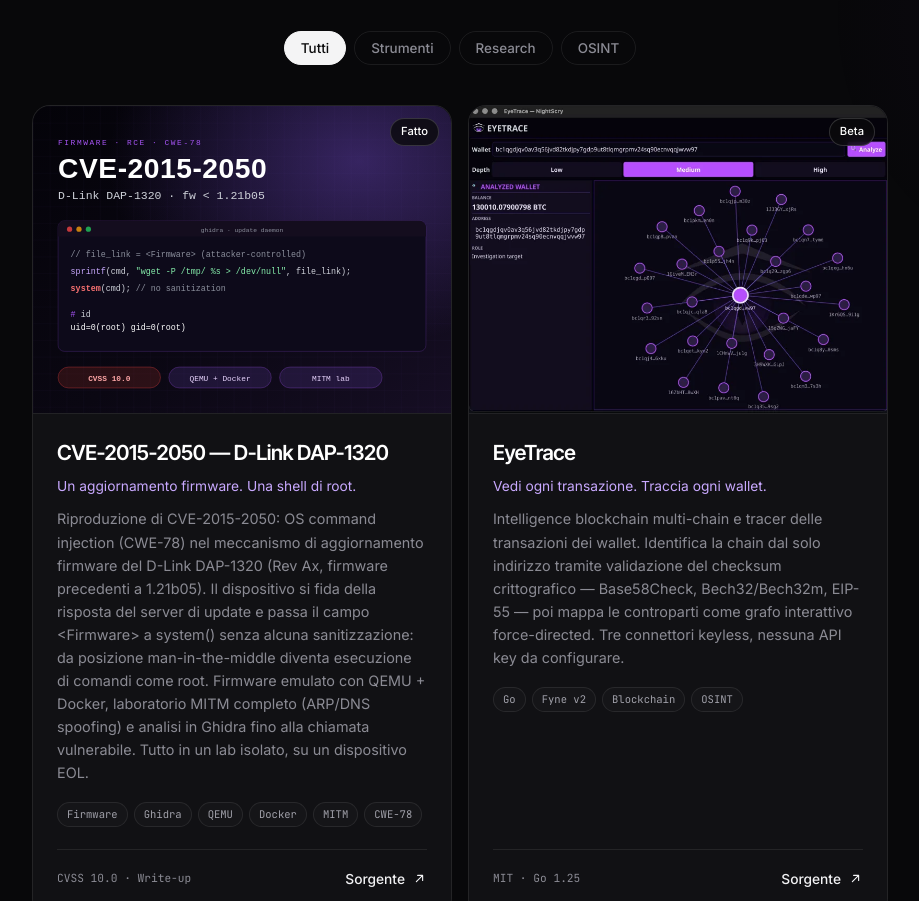
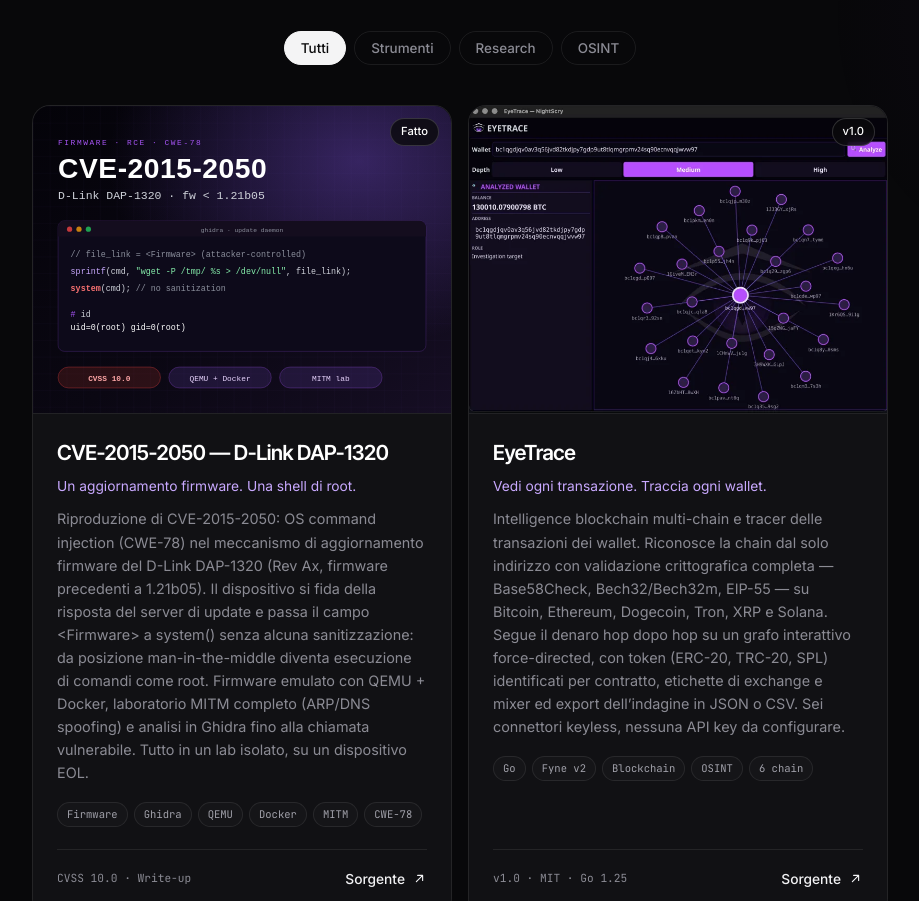
Before and after one commit to nightscry/nightscry.github.io, a plain HTML site: page portfolio.html in a window 1280 px wide. Shown: the part 302-1203 px from the top of the page, without its empty margins (180-1099 px from the left). Drawn offline with Linux system fonts and the light colour scheme.

Commit message:
EyeTrace 1.0: six chains, multi-hop, v1.0 status
Co-Authored-By: Claude Opus 5.5 <noreply@anthropic.com>

```diff
--- a/i18n.js
+++ b/i18n.js
@@ -83,8 +83,8 @@
       en: 'data touched',
     },
     'feat.eye': {
-      it: 'Tracer multi-chain di wallet: riconosce la chain dal solo indirizzo tramite checksum crittografico e mappa le controparti come grafo interattivo.',
-      en: 'Multi-chain wallet tracer: it recognises the chain from the address alone via cryptographic checksum and maps counterparties as an interactive graph.',
+      it: 'Tracer multi-chain di wallet su sei blockchain: riconosce la chain dal solo indirizzo tramite checksum crittografico e segue il denaro hop dopo hop su un grafo interattivo.',
+      en: 'Multi-chain wallet tracer across six blockchains: it recognises the chain from the address alone via cryptographic checksum and follows the money hop by hop on an interactive graph.',
     },
     'res.pdf':  { it: 'Leggi il report', en: 'Read the report' },
     'res.all':  { it: 'Tutti i progetti', en: 'All projects' },
@@ -239,8 +239,8 @@
       en: 'REPORT · OSINT · SQLi',
     },
     'tag.eye': {
-      it: 'TOOL · BLOCKCHAIN OSINT · BETA',
-      en: 'TOOL · BLOCKCHAIN OSINT · BETA',
+      it: 'TOOL · BLOCKCHAIN OSINT · v1.0',
+      en: 'TOOL · BLOCKCHAIN OSINT · v1.0',
     },
     'tag.soon': {
       it: 'WORK IN PROGRESS · OSINT',
@@ -323,14 +323,15 @@
       en: 'OSINT',
     },
     'status.beta': { it: 'Beta', en: 'Beta' },
+    'status.v1':   { it: 'v1.0', en: 'v1.0' },
     'status.done': {
       it: 'Fatto',
       en: 'Done',
     },
     'eye.line': { it: 'Vedi ogni transazione. Traccia ogni wallet.', en: 'See every transaction. Trace every wallet.' },
     'eye.desc': {
-      it: 'Intelligence blockchain multi-chain e tracer delle transazioni dei wallet. Identifica la chain dal solo indirizzo tramite validazione del checksum crittografico — Base58Check, Bech32/Bech32m, EIP-55 — poi mappa le controparti come grafo interattivo force-directed. Tre connettori keyless, nessuna API key da configurare.',
-      en: 'Multi-chain blockchain intelligence and wallet transaction tracer. It identifies the chain from the address alone through cryptographic checksum validation — Base58Check, Bech32/Bech32m, EIP-55 — then maps the counterparties as an interactive force-directed graph. Three keyless connectors, no API keys to configure.',
+      it: 'Intelligence blockchain multi-chain e tracer delle transazioni dei wallet. Riconosce la chain dal solo indirizzo con validazione crittografica completa — Base58Check, Bech32/Bech32m, EIP-55 — su Bitcoin, Ethereum, Dogecoin, Tron, XRP e Solana. Segue il denaro hop dopo hop su un grafo interattivo force-directed, con token (ERC-20, TRC-20, SPL) identificati per contratto, etichette di exchange e mixer ed export dell’indagine in JSON o CSV. Sei connettori keyless, nessuna API key da configurare.',
+      en: 'Multi-chain blockchain intelligence and wallet transaction tracer. It recognises the chain from the address alone with full cryptographic validation — Base58Check, Bech32/Bech32m, EIP-55 — across Bitcoin, Ethereum, Dogecoin, Tron, XRP and Solana. It follows the money hop by hop on an interactive force-directed graph, with tokens (ERC-20, TRC-20, SPL) identified by contract, exchange and mixer labels, and investigations exported as JSON or CSV. Six keyless connectors, no API keys to configure.',
     },
     'ita.line': { it: 'La cybersecurity italiana è un’altra cosa.', en: 'Italian Cybersecurity is something else.' },
     'ita.desc': {
--- a/portfolio.html
+++ b/portfolio.html
@@ -82,14 +82,14 @@
         <div class="proj-shot">
           <img src="assets/eyetrace-graph.webp" width="800" height="588" loading="lazy" decoding="async"
                alt="EyeTrace tracing a Bitcoin wallet: its counterparty addresses drawn as a force-directed graph, with balance and address in the side panel." />
-          <span class="proj-status" data-i18n="status.beta">Beta</span>
+          <span class="proj-status" data-i18n="status.v1">v1.0</span>
         </div>
         <h3>EyeTrace</h3>
         <p class="proj-line" data-i18n="eye.line">Vedi ogni transazione. Traccia ogni wallet.</p>
-        <p data-i18n="eye.desc">Intelligence blockchain multi-chain e tracer delle transazioni dei wallet. Identifica la chain dal solo indirizzo tramite validazione del checksum crittografico — Base58Check, Bech32/Bech32m, EIP-55 — poi mappa le controparti come grafo interattivo force-directed. Tre connettori keyless, nessuna API key da configurare.</p>
-        <ul class="tags"><li>Go</li><li>Fyne v2</li><li>Blockchain</li><li>OSINT</li></ul>
+        <p data-i18n="eye.desc">Intelligence blockchain multi-chain e tracer delle transazioni dei wallet. Riconosce la chain dal solo indirizzo con validazione crittografica completa — Base58Check, Bech32/Bech32m, EIP-55 — su Bitcoin, Ethereum, Dogecoin, Tron, XRP e Solana. Segue il denaro hop dopo hop su un grafo interattivo force-directed, con token (ERC-20, TRC-20, SPL) identificati per contratto, etichette di exchange e mixer ed export dell’indagine in JSON o CSV. Sei connettori keyless, nessuna API key da configurare.</p>
+        <ul class="tags"><li>Go</li><li>Fyne v2</li><li>Blockchain</li><li>OSINT</li><li>6 chain</li></ul>
         <div class="proj-foot">
-          <span class="proj-meta">MIT · Go 1.25</span>
+          <span class="proj-meta">v1.0 · MIT · Go 1.25</span>
           <a class="proj-link" href="https://github.com/nightscry/EyeTrace"
              target="_blank" rel="noopener noreferrer" aria-label="EyeTrace su GitHub">
             <span data-i18n="proj.code">Sorgente</span>
```
Also changed, not shown: index.html (+3 -3 lines).
